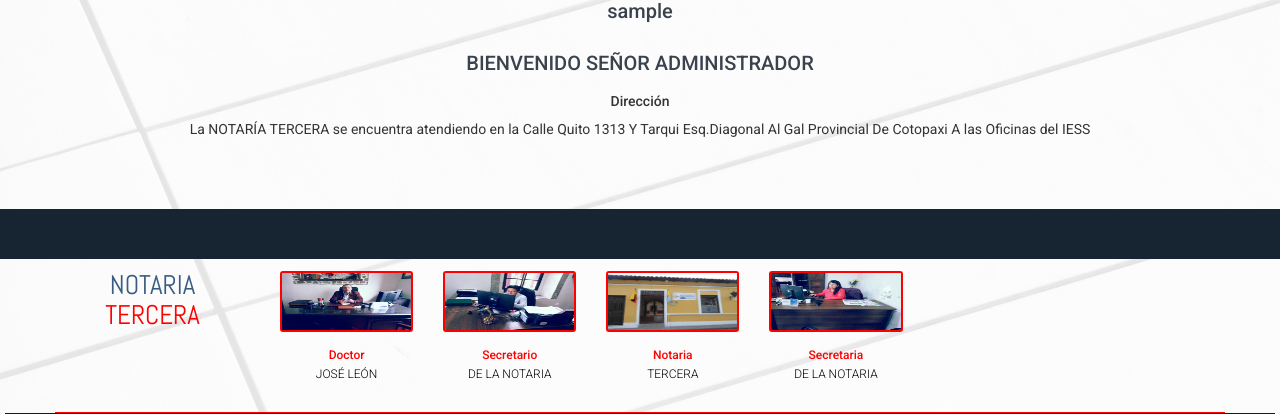
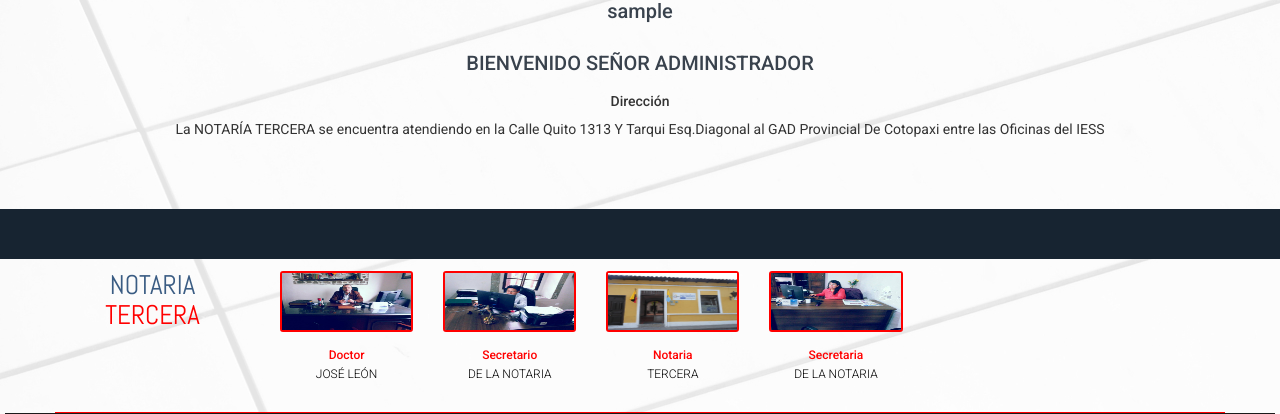
Before and after one commit to munauchoUTC/NotariaFinal, a PHP site: page /NotariaFinal/administrador/index.php in a window 1280 px wide; the page is wider, and only the part inside the window is pictured. Shown: the part 214-628 px from the top of that part. Run offline with PHP 8.4, Linux system fonts and the light colour scheme; the visitor is signed in with stand-in values (Sample User, id 1); data that the repository does not hold is empty; some web fonts are replaced.

Commit message:
cambio
datos correctos

```diff
--- a/administrador/index.php
+++ b/administrador/index.php
@@ -130,7 +130,7 @@
 				<h5>Dirección</h5>
 				<p>
 					La NOTARÍA TERCERA se encuentra atendiendo en la Calle Quito 1313 Y Tarqui
-					Esq.Diagonal Al Gal Provincial De Cotopaxi A las Oficinas del IESS
+					Esq.Diagonal al GAD Provincial De Cotopaxi entre las Oficinas del IESS
 				</p>
 </center>
 			</section>
```
